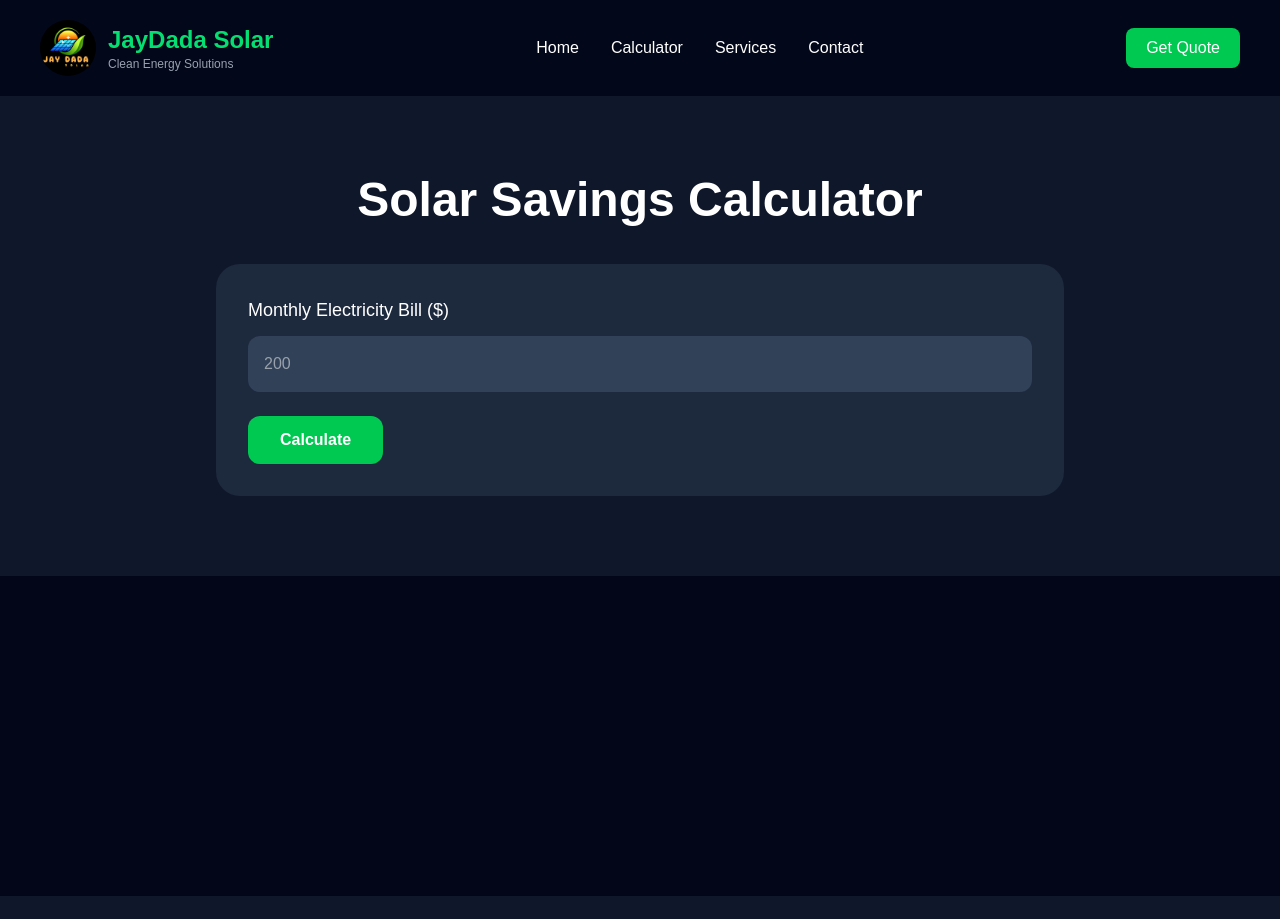
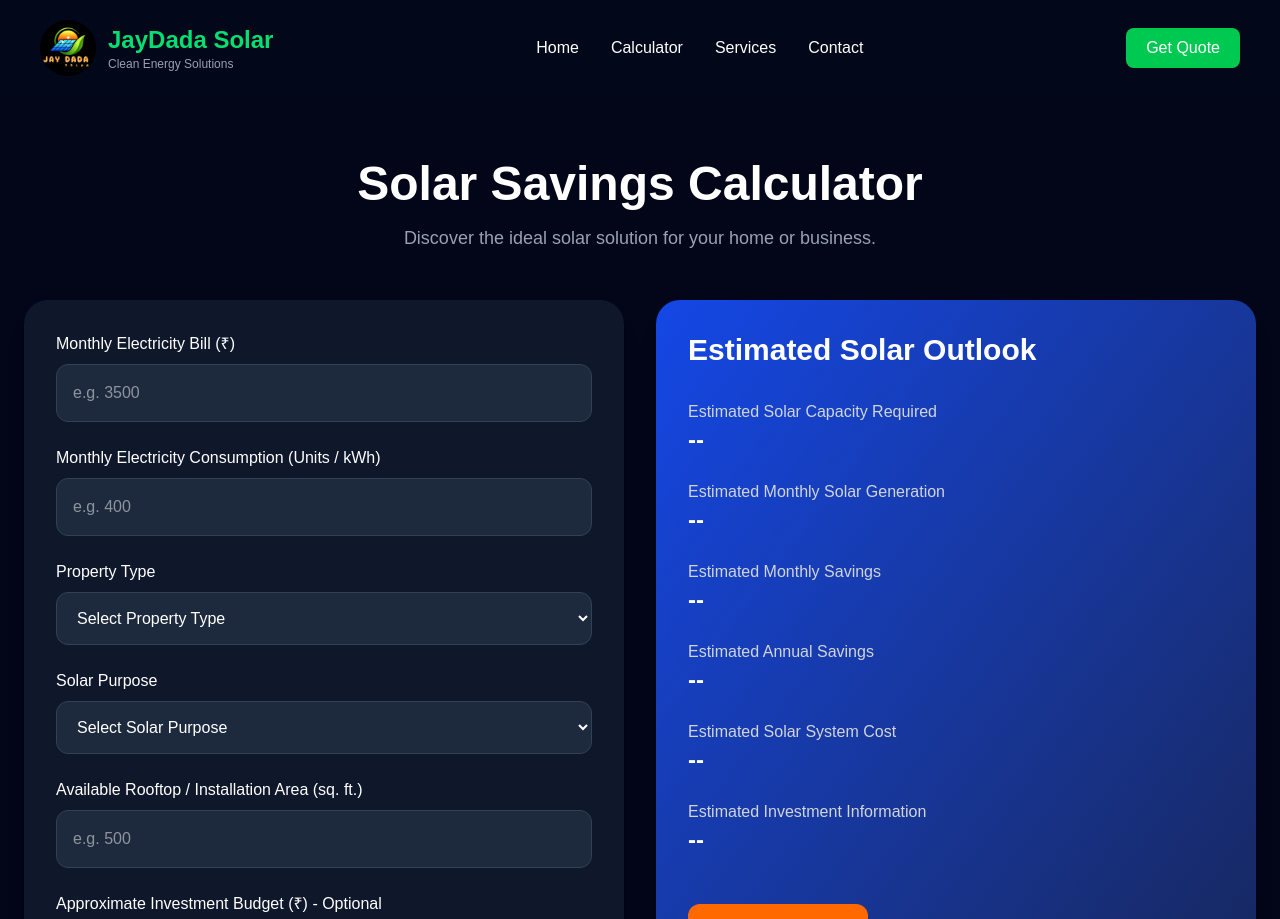
Before and after one commit to rahulsingh81069/solar-energy-website, a React (Vite) app: page /calculator in a window 1280 px wide. Shown: the top 919 px of the page. Built offline with nearby package versions, Linux system fonts and the light colour scheme.

Commit message:
Created professional calculator UI

```diff
--- a/src/components/Calculator.jsx
+++ b/src/components/Calculator.jsx
@@ -2,89 +2,180 @@ import { useState } from "react";
 
 export default function Calculator() {
   const [bill, setBill] = useState("");
-  const [result, setResult] = useState(null);
-
-  const calculateSavings = () => {
-    const monthlyBill = Number(bill);
-
-    if (!monthlyBill) return;
-
-    const yearlyBill = monthlyBill * 12;
-    const yearlySavings = yearlyBill * 0.8;
-    const monthlySavings = yearlySavings / 12;
-    const estimatedSystem = (monthlyBill / 25).toFixed(1);
-
-    setResult({
-      monthlySavings,
-      yearlySavings,
-      estimatedSystem,
-    });
-  };
 
   return (
-    <section className="bg-slate-900 py-20">
-      <div className="max-w-4xl mx-auto px-6">
+    <section className="min-h-screen bg-slate-950 text-white py-16 px-6">
 
-        <h2 className="text-5xl font-bold text-center mb-10">
-          Solar Savings Calculator
-        </h2>
+      <div className="max-w-7xl mx-auto">
 
-        <div className="bg-slate-800 p-8 rounded-3xl">
+        <div className="text-center mb-12">
+          <h1 className="text-5xl font-bold mb-4">
+            Solar Savings Calculator
+          </h1>
 
-          <label className="block mb-3 text-lg">
-            Monthly Electricity Bill ($)
-          </label>
+          <p className="text-gray-400 text-lg">
+            Discover the ideal solar solution for your home or business.
+          </p>
+        </div>
 
-          <input
-            type="number"
-            placeholder="200"
-            value={bill}
-            onChange={(e) => setBill(e.target.value)}
-            className="w-full p-4 rounded-xl text-white bg-slate-700"
-          />
+        <div className="grid lg:grid-cols-2 gap-8">
 
-          <button
-            onClick={calculateSavings}
-            className="mt-6 bg-green-500 hover:bg-green-600 px-8 py-3 rounded-xl font-semibold"
-          >
-            Calculate
-          </button>
+          {/* LEFT PANEL */}
 
-          {result && (
-            <div className="mt-8">
+          <div className="bg-slate-900 p-8 rounded-3xl shadow-xl">
 
-              <div className="bg-slate-700 p-4 rounded-xl mb-4">
-                <h3>
-                  Recommended System Size:
-                  <span className="text-green-400 font-bold">
-                    {" "} {result.estimatedSystem} KW
-                  </span>
-                </h3>
+            <div className="mb-6">
+              <label className="block mb-2">
+                Monthly Electricity Bill (₹)
+              </label>
+
+              <input
+                type="number"
+                placeholder="e.g. 3500"
+                value={bill}
+                onChange={(e) => setBill(e.target.value)}
+                className="w-full p-4 rounded-xl bg-slate-800 border border-slate-700"
+              />
+            </div>
+
+            <div className="mb-6">
+              <label className="block mb-2">
+                Monthly Electricity Consumption (Units / kWh)
+              </label>
+
+              <input
+                type="number"
+                placeholder="e.g. 400"
+                className="w-full p-4 rounded-xl bg-slate-800 border border-slate-700"
+              />
+            </div>
+
+            <div className="mb-6">
+              <label className="block mb-2">
+                Property Type
+              </label>
+
+              <select className="w-full p-4 rounded-xl bg-slate-800 border border-slate-700">
+                <option>Select Property Type</option>
+                <option>Residential</option>
+                <option>Commercial</option>
+                <option>Industrial</option>
+              </select>
+            </div>
+
+            <div className="mb-6">
+              <label className="block mb-2">
+                Solar Purpose
+              </label>
+
+              <select className="w-full p-4 rounded-xl bg-slate-800 border border-slate-700">
+                <option>Select Solar Purpose</option>
+                <option>Reduce Electricity Bills</option>
+                <option>Energy Independence</option>
+                <option>EV Charging</option>
+                <option>Business Cost Reduction</option>
+              </select>
+            </div>
+
+            <div className="mb-6">
+              <label className="block mb-2">
+                Available Rooftop / Installation Area (sq. ft.)
+              </label>
+
+              <input
+                type="number"
+                placeholder="e.g. 500"
+                className="w-full p-4 rounded-xl bg-slate-800 border border-slate-700"
+              />
+            </div>
+
+            <div className="mb-8">
+              <label className="block mb-2">
+                Approximate Investment Budget (₹) - Optional
+              </label>
+
+              <input
+                type="number"
+                placeholder="e.g. 150000"
+                className="w-full p-4 rounded-xl bg-slate-800 border border-slate-700"
+              />
+            </div>
+
+            <div className="flex gap-4">
+              <button className="bg-orange-500 hover:bg-orange-600 px-8 py-3 rounded-xl font-semibold">
+                Calculate
+              </button>
+
+              <button className="bg-slate-700 hover:bg-slate-600 px-8 py-3 rounded-xl">
+                Reset
+              </button>
+            </div>
+
+          </div>
+
+          {/* RIGHT PANEL */}
+
+          <div className="bg-gradient-to-br from-blue-700 to-blue-950 p-8 rounded-3xl shadow-xl">
+
+            <h2 className="text-3xl font-bold mb-8">
+              Estimated Solar Outlook
+            </h2>
+
+            <div className="space-y-6">
+
+              <div>
+                <p className="text-gray-300">
+                  Estimated Solar Capacity Required
+                </p>
+                <h3 className="text-2xl font-bold">--</h3>
               </div>
 
-              <div className="bg-slate-700 p-4 rounded-xl mb-4">
-                <h3>
-                  Monthly Savings:
-                  <span className="text-green-400 font-bold">
-                    {" "} ${result.monthlySavings.toFixed(0)}
-                  </span>
-                </h3>
+              <div>
+                <p className="text-gray-300">
+                  Estimated Monthly Solar Generation
+                </p>
+                <h3 className="text-2xl font-bold">--</h3>
               </div>
 
-              <div className="bg-slate-700 p-4 rounded-xl">
-                <h3>
-                  Yearly Savings:
-                  <span className="text-green-400 font-bold">
-                    {" "} ${result.yearlySavings.toFixed(0)}
-                  </span>
-                </h3>
+              <div>
+                <p className="text-gray-300">
+                  Estimated Monthly Savings
+                </p>
+                <h3 className="text-2xl font-bold">--</h3>
               </div>
 
+              <div>
+                <p className="text-gray-300">
+                  Estimated Annual Savings
+                </p>
+                <h3 className="text-2xl font-bold">--</h3>
+              </div>
+
+              <div>
+                <p className="text-gray-300">
+                  Estimated Solar System Cost
+                </p>
+                <h3 className="text-2xl font-bold">--</h3>
+              </div>
+
+              <div>
+                <p className="text-gray-300">
+                  Estimated Investment Information
+                </p>
+                <h3 className="text-2xl font-bold">--</h3>
+              </div>
+
+              <button className="mt-6 bg-orange-500 hover:bg-orange-600 px-8 py-3 rounded-xl font-semibold">
+                Get Free Quote
+              </button>
+
             </div>
-          )}
+
+          </div>
 
         </div>
       </div>
+
     </section>
   );
 }
```
